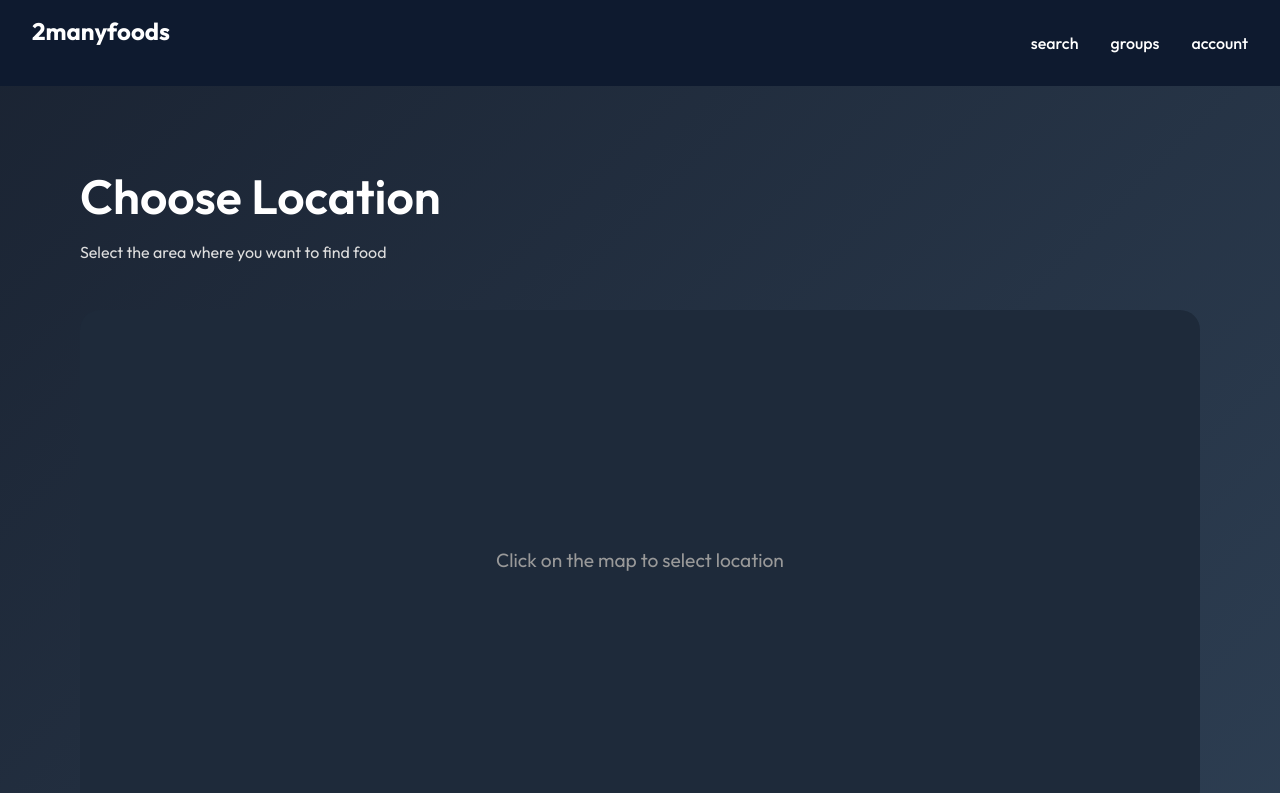
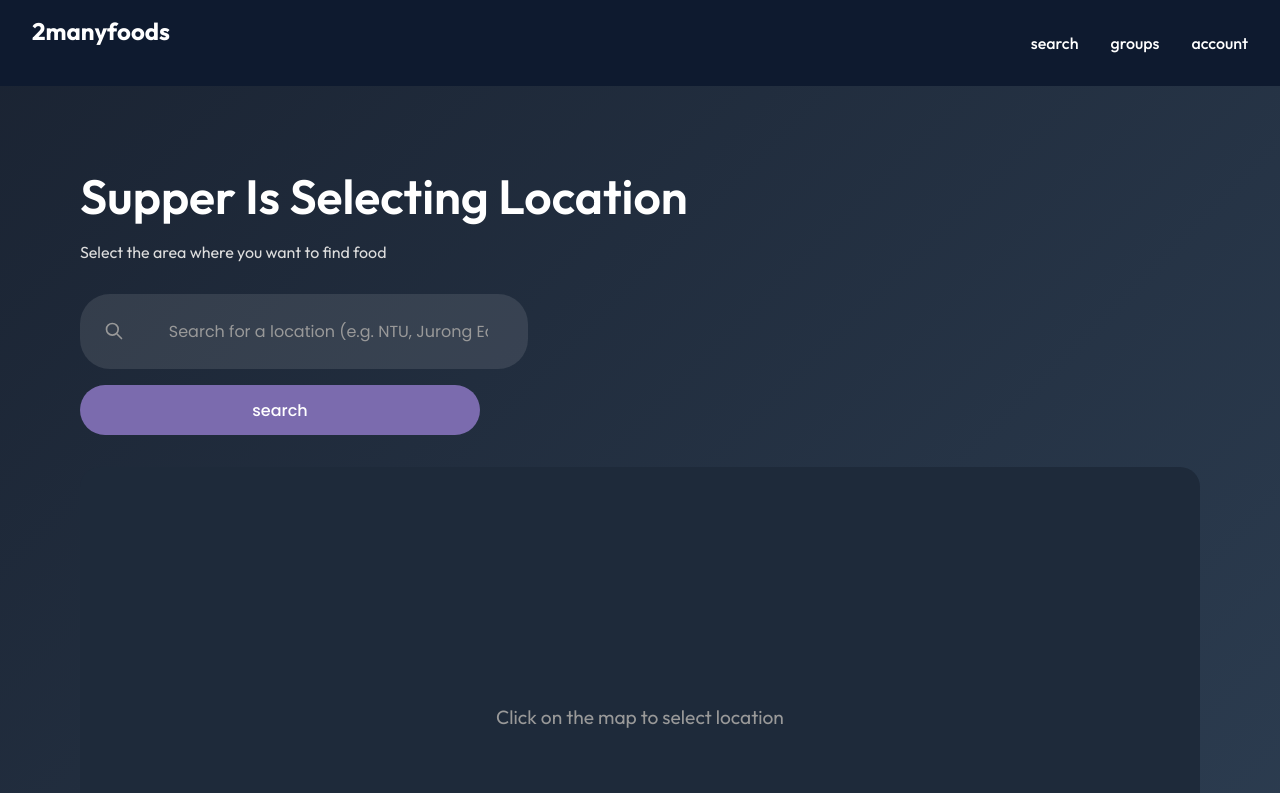
Before and after one commit to maejikal/SC2006-Foodball, a React (Vite) app in the folder 2ManyFoods/2manyfoods-frontend/: page /foodball/select-location in a window 1280 px wide. Shown: the top 793 px of the page. Built offline with nearby package versions, Linux system fonts and the light colour scheme.

Commit message:
added a search bar in LeaderLocationPage

```diff
--- a/2ManyFoods/2manyfoods-frontend/src/pages/LeaderLocationPage.css
+++ b/2ManyFoods/2manyfoods-frontend/src/pages/LeaderLocationPage.css
@@ -22,9 +22,87 @@
 .leaderLocationContent > p {
   font-size: 1rem;
   color: #ddd;
-  margin-bottom: 3rem;
+  margin-bottom: 2rem;
 }
 
+/* Search Bar */
+.searchBarContainer {
+  display: flex;
+  gap: 1rem;
+  margin-bottom: 2rem;
+}
+
+.searchBar {
+  flex: 1;
+  position: relative;
+  display: flex;
+  align-items: center;
+  background: rgba(255, 255, 255, 0.1);
+  border-radius: 30px;
+  padding: 0.8rem 1.5rem;
+}
+
+.searchIcon {
+  width: 20px;
+  height: 20px;
+  color: #999;
+  margin-right: 0.8rem;
+  flex-shrink: 0;
+}
+
+.searchBar input {
+  flex: 1;
+  background: transparent;
+  border: none;
+  color: white;
+  font-family: 'Poppins', sans-serif;
+  font-size: 1rem;
+  outline: none;
+}
+
+.searchBar input::placeholder {
+  color: #999;
+}
+
+.clearBtn {
+  background: rgba(255, 255, 255, 0.2);
+  border: none;
+  color: white;
+  width: 24px;
+  height: 24px;
+  border-radius: 50%;
+  cursor: pointer;
+  display: flex;
+  align-items: center;
+  justify-content: center;
+  font-size: 14px;
+  transition: background 0.2s;
+}
+
+.clearBtn:hover {
+  background: rgba(255, 255, 255, 0.3);
+}
+
+.searchBtn {
+  background: #7b6bae;
+  color: white;
+  padding: 0.8rem 2rem;
+  border: none;
+  border-radius: 30px;
+  font-family: 'Poppins', sans-serif;
+  font-size: 1rem;
+  font-weight: 500;
+  cursor: pointer;
+  text-transform: lowercase;
+  transition: opacity 0.2s;
+  white-space: nowrap;
+}
+
+.searchBtn:hover {
+  opacity: 0.9;
+}
+
+/* Map Section */
 .mapSection {
   display: flex;
   flex-direction: column;
--- a/2ManyFoods/2manyfoods-frontend/src/pages/LeaderLocationPage.jsx
+++ b/2ManyFoods/2manyfoods-frontend/src/pages/LeaderLocationPage.jsx
@@ -1,4 +1,4 @@
-import React, { useState, useEffect } from 'react';
+import React, { useState } from 'react';
 import { useNavigate, useLocation } from 'react-router-dom';
 import Navbar from '../components/AuthenticatedNavbar';
 import './LeaderLocationPage.css';
@@ -6,35 +6,33 @@ import './LeaderLocationPage.css';
 export default function LeaderLocationPage() {
   const navigate = useNavigate();
   const location = useLocation();
+
   const groupName = location.state?.groupName || 'supper';
   const groupId = location.state?.groupId;
 
   const [selectedLocation, setSelectedLocation] = useState(null);
+  const [searchQuery, setSearchQuery] = useState('');
 
-  // TODO: Replace with actual WebSocket connection
   const broadcastLocationSelection = (locationData) => {
-    // This should send the location to all group members via WebSocket
     console.log('Broadcasting location selection:', locationData);
-
-    // Mock WebSocket broadcast:
-    // socket.emit('location-selected', { groupId, location: locationData });
+    // TODO: Implement WebSocket broadcast
   };
 
   const handleLocationClick = (e) => {
-    // Get click coordinates on map (mock implementation)
     const rect = e.currentTarget.getBoundingClientRect();
     const x = e.clientX - rect.left;
     const y = e.clientY - rect.top;
 
-    setSelectedLocation({ x, y, name: 'Selected Location' });
+    setSelectedLocation({
+      x,
+      y,
+      name: searchQuery || 'Selected Location'
+    });
   };
 
   const handleConfirmLocation = () => {
     if (selectedLocation) {
-      // Broadcast to all members
       broadcastLocationSelection(selectedLocation);
-
-      // Navigate to InProgressPage
       navigate('/foodball/in-progress', {
         state: {
           groupName,
@@ -45,18 +43,63 @@ export default function LeaderLocationPage() {
     }
   };
 
+  const handleSearch = (e) => {
+    e.preventDefault();
+    // TODO: Implement actual location search using Google Maps API or similar
+    console.log('Searching for:', searchQuery);
+    alert(`Searching for: ${searchQuery}\n(Search functionality will be implemented with Maps API)`);
+  };
+
   return (
     <div className="leaderLocationPage">
       <Navbar />
+
       <div className="leaderLocationContent">
-        <h1>choose location</h1>
+        <h1>{groupName} is selecting location</h1>
         <p>Select the area where you want to find food</p>
 
+        {/* Search Bar */}
+        <form className="searchBarContainer" onSubmit={handleSearch}>
+          <div className="searchBar">
+            <svg
+              className="searchIcon"
+              fill="none"
+              stroke="currentColor"
+              viewBox="0 0 24 24"
+            >
+              <path
+                strokeLinecap="round"
+                strokeLinejoin="round"
+                strokeWidth={2}
+                d="M21 21l-6-6m2-5a7 7 0 11-14 0 7 7 0 0114 0z"
+              />
+            </svg>
+            <input
+              type="text"
+              placeholder="Search for a location (e.g. NTU, Jurong East)..."
+              value={searchQuery}
+              onChange={(e) => setSearchQuery(e.target.value)}
+            />
+            {searchQuery && (
+              <button
+                type="button"
+                className="clearBtn"
+                onClick={() => setSearchQuery('')}
+              >
+                ✕
+              </button>
+            )}
+          </div>
+          <button type="submit" className="searchBtn">
+            Search
+          </button>
+        </form>
+
+        {/* Map Section */}
         <div className="mapSection">
           <div className="mapWrapper" onClick={handleLocationClick}>
-            {/* Replace with actual map component (Google Maps, Mapbox, etc.) */}
             <div className="placeholderMap">
-              <p>Click on the map to select location</p>
+              Click on the map to select location
               {selectedLocation && (
                 <div
                   className="locationMarker"
@@ -71,7 +114,7 @@ export default function LeaderLocationPage() {
 
           {selectedLocation && (
             <div className="locationInfo">
-              <p>Location selected</p>
+              <p>Location selected: {selectedLocation.name}</p>
               <button className="confirmBtn" onClick={handleConfirmLocation}>
                 confirm location
               </button>
```
